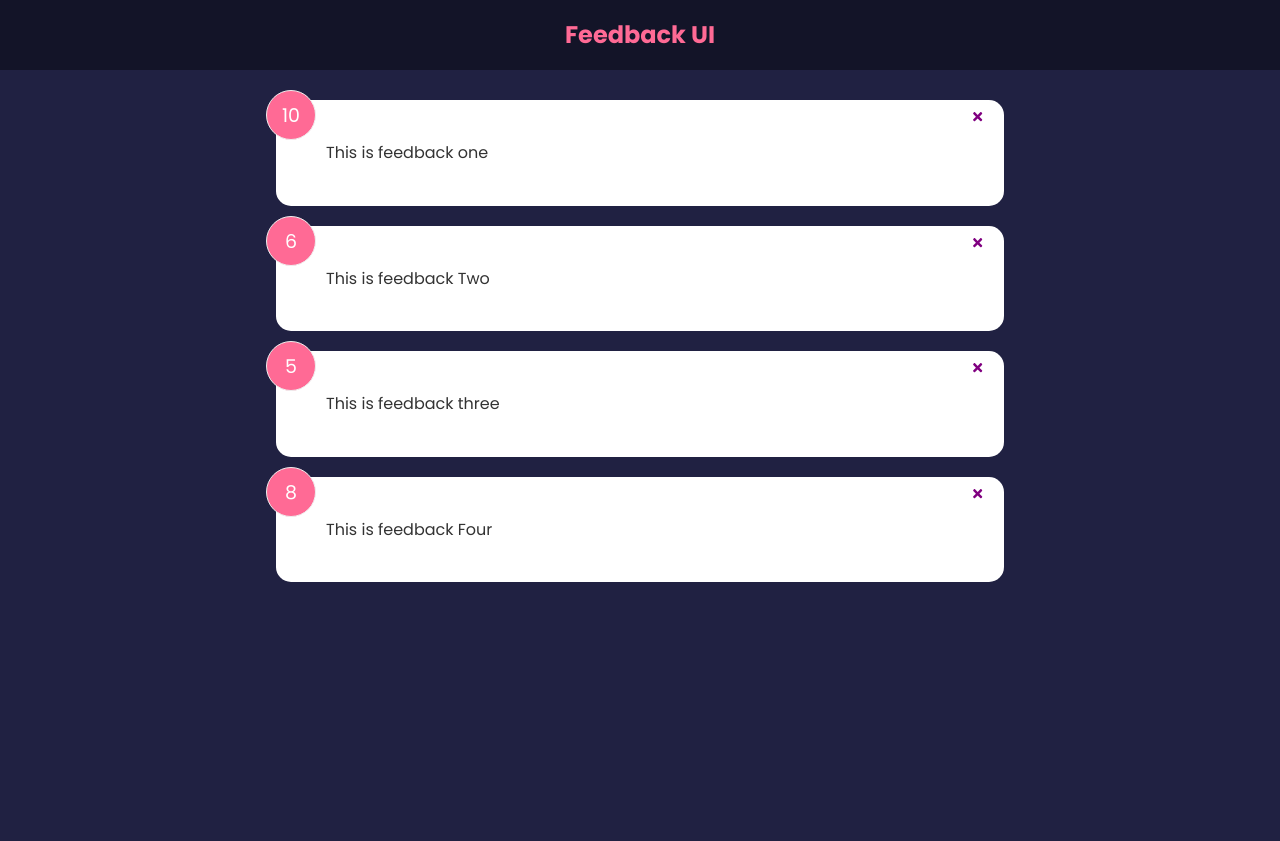
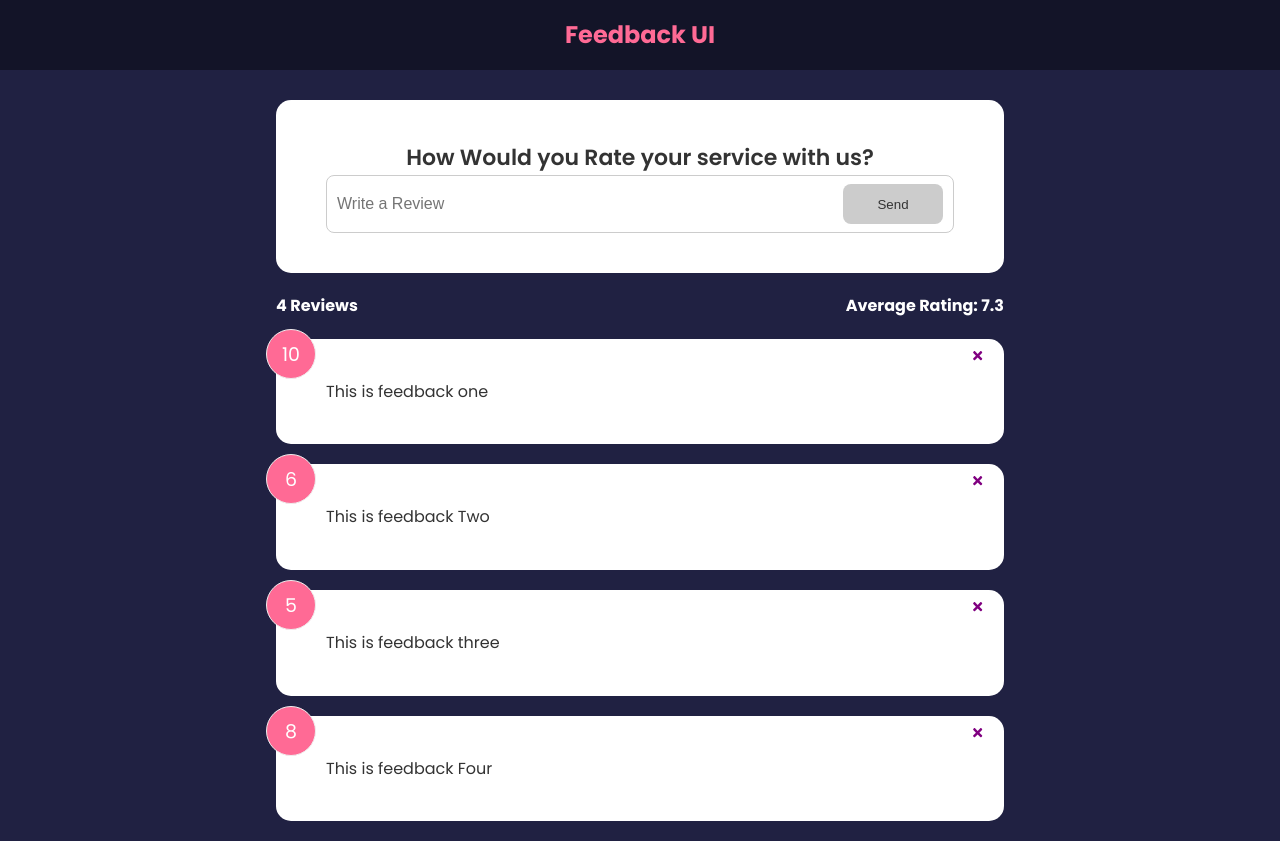
Before and after one commit to MoeinDeveloper92/updateFeedbackApp, a React (Create React App) app: page / in a window 1280 px wide. Before the commit the page ends 800 px from the top, so only its background shows below. Built offline with nearby package versions, Linux system fonts and the light colour scheme.

Commit message:
some changes

```diff
--- a/src/App.js
+++ b/src/App.js
@@ -3,14 +3,25 @@ import Header from "./components/Header";
 import FeedbackItem from "./components/FeedbackItem";
 import data from "./data/FeedbackData";
 import FeedbackList from "./components/FeedbackList";
+import FeedbackStats from "./components/FeedbackStats";
+import FeedbackForm from "./components/FeedbackForm";
 
 function App() {
   const [feedback, setFeedback] = useState(data);
+
+  const deleteFeedback = (id) => {
+    if (window.confirm("Are you sure that your want to delete the feedback?")) {
+      setFeedback(feedback.filter((item) => item.id !== id));
+    }
+  };
+
   return (
     <>
       <Header />
       <div className="container">
-        <FeedbackList feedback={feedback} />
+        <FeedbackForm />
+        <FeedbackStats feedback={feedback} />
+        <FeedbackList feedback={feedback} handleDelete={deleteFeedback} />
       </div>
     </>
   );
--- /dev/null
+++ b/src/components/FeedbackForm.jsx
@@ -0,0 +1,49 @@
+import React, { useState } from "react";
+import Card from "../shared/Card";
+import Button from "../shared/Button";
+
+function FeedbackForm() {
+  const [text, setText] = useState("");
+  const [btnDisbaled, setBtnDisabled] = useState(true);
+  const [message, setMessage] = useState(null);
+
+  const handleText = (e) => {
+    if (text === "") {
+      // if text is nothing
+      setBtnDisabled(true);
+      //if there is nothing in the meesage, there is no point to show message
+      setMessage(null);
+    } else if (text !== "" && text.trim().length < 10) {
+      setBtnDisabled(true);
+      setMessage("Message must be over 10 characters");
+    } else {
+      setMessage(null);
+      setBtnDisabled(false);
+    }
+    setText(e.target.value);
+  };
+
+  return (
+    <Card>
+      <form>
+        <h2>How Would you Rate your service with us?</h2>
+        {/* @tidi - rating select component */}
+        <div className="input-group">
+          <input
+            onChange={handleText}
+            value={text}
+            type="text"
+            placeholder="Write a Review"
+          />
+
+          <Button isDisabled={btnDisbaled} type="submit">
+            Send
+          </Button>
+        </div>
+        {message && <div className="message">{message}</div>}
+      </form>
+    </Card>
+  );
+}
+
+export default FeedbackForm;
--- a/src/components/FeedbackItem.jsx
+++ b/src/components/FeedbackItem.jsx
@@ -2,15 +2,11 @@ import React, { useState } from "react";
 import Card from "../shared/Card";
 import PropTypes from "prop-types";
 import { FaTimes } from "react-icons/fa";
-function FeedbackItem({ item }) {
-  const handleClick = (id) => {
-    console.log(id);
-  };
-
+function FeedbackItem({ item, handleDelete }) {
   return (
     <Card>
       <div className="num-display">{item.rating}</div>
-      <button onClick={() => handleClick(item.id)} className="close">
+      <button onClick={() => handleDelete(item.id)} className="close">
         <FaTimes color="purple" />
       </button>
       <div className="text-display">{item.text}</div>
--- a/src/components/FeedbackList.jsx
+++ b/src/components/FeedbackList.jsx
@@ -2,14 +2,14 @@ import React from "react";
 import FeedbackItem from "./FeedbackItem";
 import PropTypes from "prop-types";
 
-function FeedbackList({ feedback }) {
+function FeedbackList({ feedback, handleDelete }) {
   if (!feedback || feedback.length === 0) {
     return <p>No Feedback Yet</p>;
   }
   return (
     <div className="feedback-list">
       {feedback.map((item) => (
-        <FeedbackItem key={item.id} item={item} />
+        <FeedbackItem key={item.id} item={item} handleDelete={handleDelete} />
       ))}
     </div>
   );
--- /dev/null
+++ b/src/components/FeedbackStats.jsx
@@ -0,0 +1,22 @@
+import React from "react";
+import PropTypes from "prop-types";
+
+function FeedbackStats({ feedback }) {
+  // Calculate rating avg
+  let average =
+    feedback.reduce((acc, cur) => {
+      return acc + cur.rating;
+    }, 0) / feedback.length;
+  average = average.toFixed(1);
+  return (
+    <div className="feedback-stats">
+      <h4>{feedback.length} Reviews</h4>
+      <h4>Average Rating: {isNaN(average) ? 0 : average}</h4>
+    </div>
+  );
+}
+FeedbackStats.propTypes = {
+  feedback: PropTypes.array,
+};
+
+export default FeedbackStats;
--- /dev/null
+++ b/src/shared/Button.jsx
@@ -0,0 +1,25 @@
+import React from "react";
+import PropTypes from "prop-types";
+
+function Button({ children, version, type, isDisabled }) {
+  return (
+    <button type={type} disabled={isDisabled} className={`btn btn-${version}`}>
+      {children}
+    </button>
+  );
+}
+
+Button.propTypes = {
+  children: PropTypes.node.isRequired,
+  version: PropTypes.string,
+  type: PropTypes.string,
+  isDisabled: PropTypes.bool,
+};
+
+Button.defaultProps = {
+  version: "primary",
+  type: "button",
+  isDisabled: false,
+};
+
+export default Button;
```
